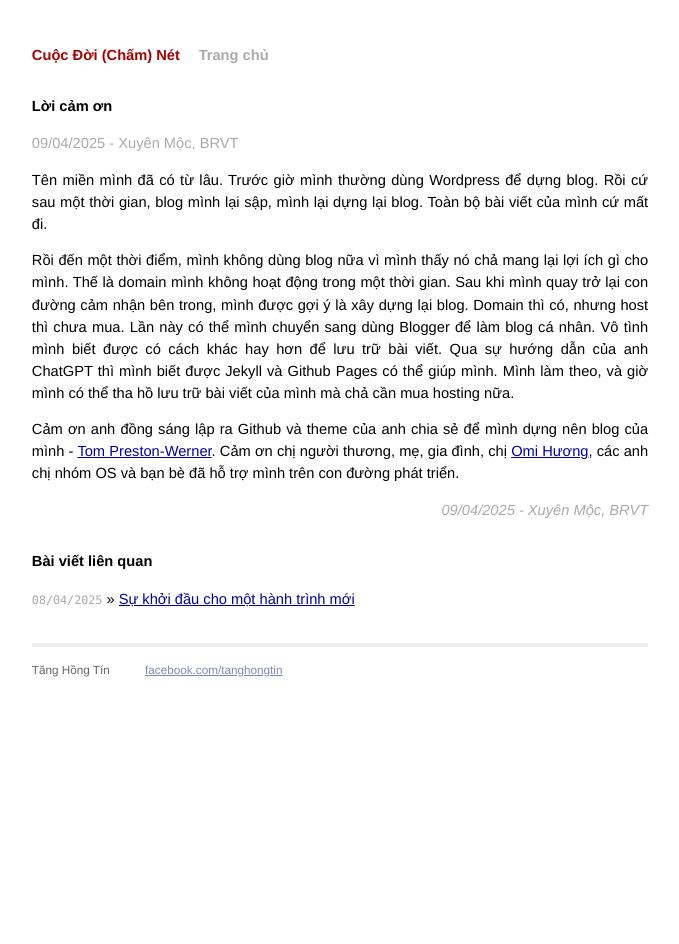
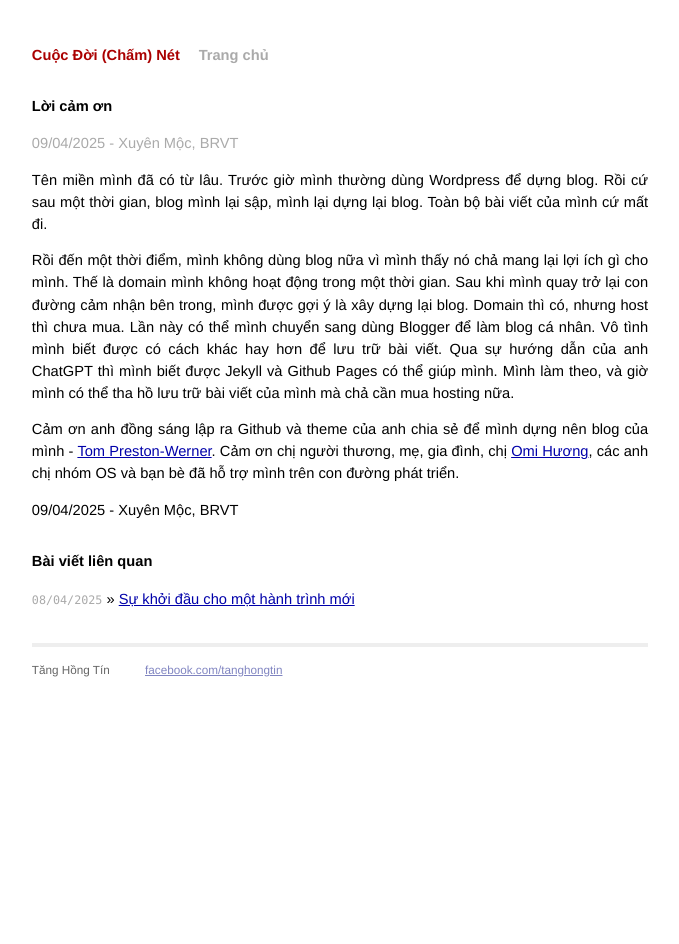
Before and after one commit to tanghongtin/cuocdoi, a Jekyll site: the page built from _posts/2025-04-09-loi-cam-on.md, in a window 1280 px wide. Shown: the whole page, without its empty margins (300-979 px from the left). Built offline with Jekyll 4.4.1, drawn with Linux system fonts in a browser that asks for light colours.

Commit message:
Update post.html

```diff
--- a/_layouts/post.html
+++ b/_layouts/post.html
@@ -3,7 +3,7 @@ layout: default
 ---
 <div id="post">
 {{ content }}
-<p style="text-align: right; color: #aaa; font-style: italic;">{{ page.date | date: "%d/%m/%Y" }} - Xuyên Mộc, BRVT</p>
+<p class="ul.posts span">{{ page.date | date: "%d/%m/%Y" }} - Xuyên Mộc, BRVT</p>
 </div>
 
 <div id="related">
```
